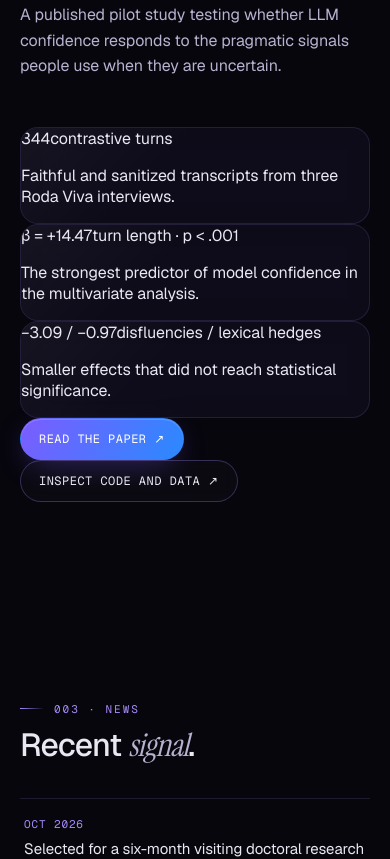
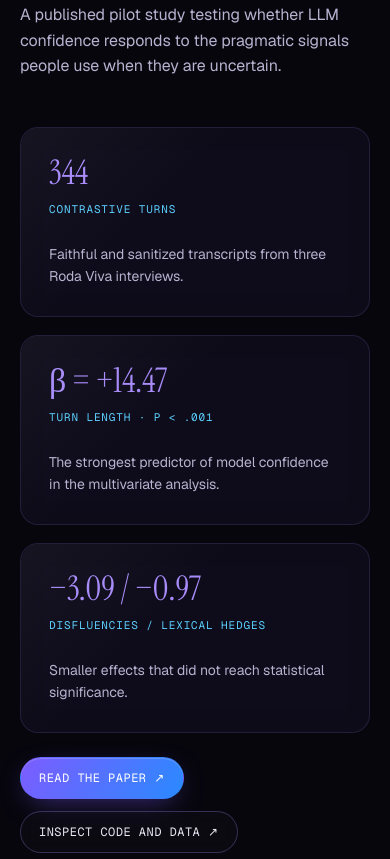
Before and after one commit to ValeriaVSantos/ValeriaVSantos.github.io, a React (Vite) app: page / in a window 390 px wide. Shown: the part 3020-3879 px from the top of the page. Built offline with nearby package versions, Linux system fonts and the light colour scheme.

Commit message:
Add responsive evidence result cards

```diff
--- a/styles.css
+++ b/styles.css
@@ -993,3 +993,47 @@ section { position: relative; padding: 100px 0; }
 .axis-tick-label { fill: var(--text-3); font-family: 'Geist Mono', monospace; font-size: 9px; }
 .grid-line { stroke: var(--line); stroke-dasharray: 2 4; }
 .diag-line { stroke: rgba(168, 145, 255, 0.18); stroke-dasharray: 3 4; }
+
+
+/* Evidence snapshot: verified results from the published CODI-CRAC study. */
+.evidence-grid {
+  display: grid;
+  grid-template-columns: repeat(3, minmax(0, 1fr));
+  gap: 18px;
+}
+.evidence-card {
+  display: flex;
+  flex-direction: column;
+  min-height: 230px;
+  padding: 28px;
+}
+.evidence-value {
+  color: var(--violet);
+  font-family: 'Instrument Serif', serif;
+  font-size: clamp(34px, 4vw, 54px);
+  line-height: 1;
+}
+.evidence-label {
+  margin-top: 12px;
+  color: var(--blue);
+  font-family: 'Geist Mono', monospace;
+  font-size: 11px;
+  letter-spacing: .08em;
+  text-transform: uppercase;
+}
+.evidence-card p {
+  margin: auto 0 0;
+  color: var(--text-2);
+  font-size: 14px;
+  line-height: 1.6;
+}
+.evidence-actions {
+  display: flex;
+  flex-wrap: wrap;
+  gap: 12px;
+  margin-top: 24px;
+}
+@media (max-width: 820px) {
+  .evidence-grid { grid-template-columns: 1fr; }
+  .evidence-card { min-height: 190px; }
+}
```
